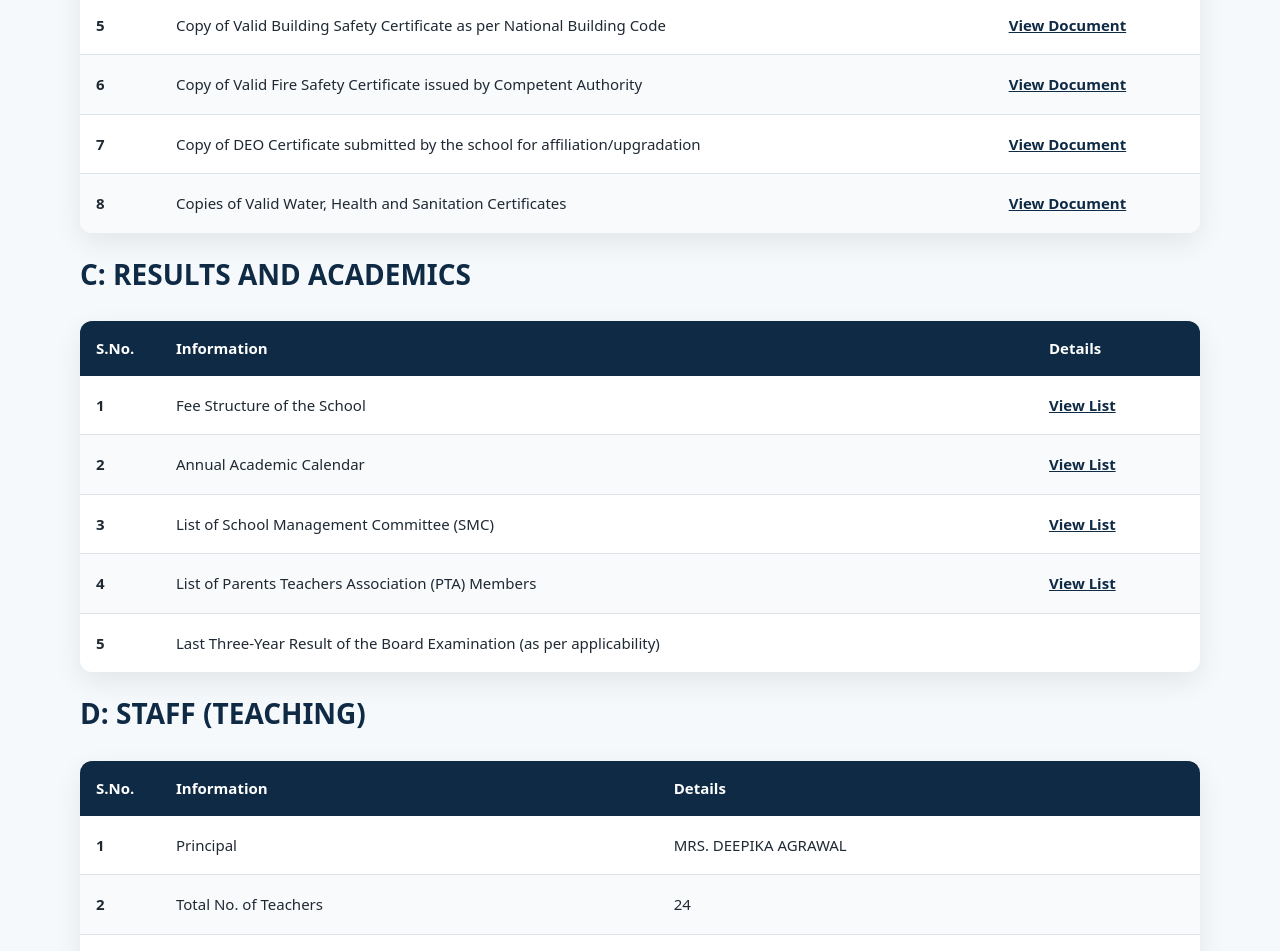
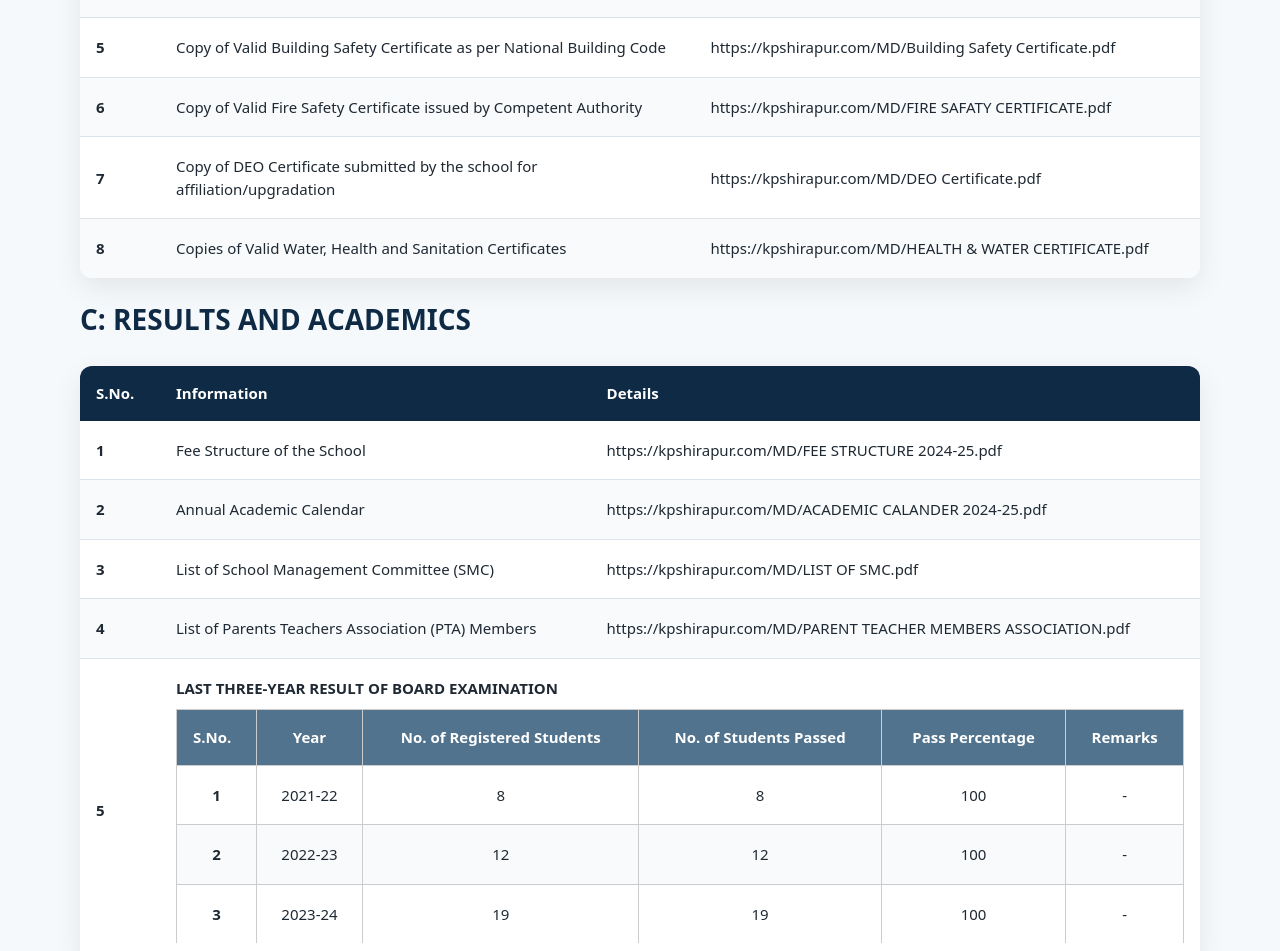
Before and after one commit to ali-0507/Krishna-Public-School, a React (Vite) app in the folder frontend/: page /mandatory-public-disclosure in a window 1280 px wide. Shown: the part 1521-2472 px from the top of the page. Built offline with nearby package versions, Linux system fonts and the light colour scheme; no server answers.

Commit message:
mandatory public disclosure updated

```diff
--- a/frontend/src/pages/MandatoryPublicDisclosure.jsx
+++ b/frontend/src/pages/MandatoryPublicDisclosure.jsx
@@ -116,14 +116,14 @@ export default function MandatoryDisclosure() {
         </tr>
       </thead>
 
-      <tbody>
+       <tbody>
         <tr>
           <td>1</td>
           <td>
             Copies of Affiliation/Upgradation Letter and Recent Extension of
             Affiliation, if any
           </td>
-          <td><a href="/pdf/AFFILIATION_AND_UPGRADATION_LETTER.pdf"target="_blank" rel="noopener noreferrer" className="doc-link">View Document</a></td>
+          <td>https://kpshirapur.com/MD/AFFILIATION AND UPGRADATION LETTER.pdf</td>
         </tr>
 
         <tr>
@@ -131,7 +131,7 @@ export default function MandatoryDisclosure() {
           <td>
             Copies of Societies/Trust/Company Registration/Renewal Certificate
           </td>
-          <td><a href="/pdf/SOCIETY_RENEWAL.pdf"target="_blank" rel="noopener noreferrer" className="doc-link">View Document</a></td>
+          <td>https://kpshirapur.com/MD/SOCIETY RENEWAL.pdf</td>
 
         </tr>
 
@@ -140,7 +140,7 @@ export default function MandatoryDisclosure() {
           <td>
             Copy of No Objection Certificate (NOC) issued by the State Govt/UT
           </td>
-          <td><a href="/pdf/NOC.pdf"target="_blank" rel="noopener noreferrer" className="doc-link">View Document</a></td>
+          <td>https://kpshirapur.com/MD/NOC.pdf</td>
         </tr>
 
         <tr>
@@ -148,7 +148,7 @@ export default function MandatoryDisclosure() {
           <td>
             Copies of Recognition Certificate under RTE Act, 2009 and Renewal
           </td>
-          <td><a href="/pdf/RECOGNITION_CERTIFICATE.pdf"target="_blank" rel="noopener noreferrer" className="doc-link">View Document</a></td>
+          <td>https://kpshirapur.com/MD/Recognition Certificate.pdf</td>
         </tr>
 
         <tr>
@@ -156,7 +156,7 @@ export default function MandatoryDisclosure() {
           <td>
             Copy of Valid Building Safety Certificate as per National Building Code
           </td>
-          <td><a href="/pdf/Building_Safety_Certificate.pdf"target="_blank" rel="noopener noreferrer" className="doc-link">View Document</a></td>
+          <td>https://kpshirapur.com/MD/Building Safety Certificate.pdf</td>
         </tr>
 
         <tr>
@@ -164,7 +164,7 @@ export default function MandatoryDisclosure() {
           <td>
             Copy of Valid Fire Safety Certificate issued by Competent Authority
           </td>
-          <td><a href="/pdf/FIRE_SAFATY_CERTIFICATE.pdf"target="_blank" rel="noopener noreferrer" className="doc-link">View Document</a></td>
+          <td>https://kpshirapur.com/MD/FIRE SAFATY CERTIFICATE.pdf</td>
         </tr>
 
         <tr>
@@ -172,7 +172,7 @@ export default function MandatoryDisclosure() {
           <td>
             Copy of DEO Certificate submitted by the school for affiliation/upgradation
           </td>
-          <td><a href="/pdf/DEO_Certificate.pdf"target="_blank" rel="noopener noreferrer" className="doc-link">View Document</a></td>
+          <td>https://kpshirapur.com/MD/DEO Certificate.pdf</td>
         </tr>
 
         <tr>
@@ -180,7 +180,7 @@ export default function MandatoryDisclosure() {
           <td>
             Copies of Valid Water, Health and Sanitation Certificates
           </td>
-          <td><a href="/pdf/HEALTH_&_WATER_CERTIFICATE.pdf"target="_blank" rel="noopener noreferrer" className="doc-link">View Document</a></td>
+          <td>https://kpshirapur.com/MD/HEALTH & WATER CERTIFICATE.pdf</td>
         </tr>
       </tbody>
     </table>
@@ -203,36 +203,83 @@ export default function MandatoryDisclosure() {
         </tr>
       </thead>
 
-      <tbody>
+       <tbody>
         <tr>
           <td>1</td>
           <td>Fee Structure of the School</td>
-          <td><a href="/pdf/FEE_STRUCTURE_2026-27.pdf"target="_blank" rel="noopener noreferrer" className="doc-link">View List</a></td>
+          <td>https://kpshirapur.com/MD/FEE STRUCTURE 2024-25.pdf</td>
         </tr>
 
         <tr>
           <td>2</td>
           <td>Annual Academic Calendar</td>
-          <td><a href="/pdf/ACADEMIC_CALENDAR.pdf" target="_blank" rel="noopener noreferrer" className="doc-link">View List</a></td>
+          <td>https://kpshirapur.com/MD/ACADEMIC CALANDER 2024-25.pdf</td>
         </tr>
 
         <tr>
           <td>3</td>
           <td>List of School Management Committee (SMC)</td>
-          <td><a href="/pdf/LIST_OF_SMC.pdf"target="_blank" rel="noopener noreferrer" className="doc-link">View List</a></td>
+          <td>https://kpshirapur.com/MD/LIST OF SMC.pdf</td>
         </tr>
 
         <tr>
           <td>4</td>
           <td>List of Parents Teachers Association (PTA) Members</td>
-          <td><a href="/pdf/PARENT_TEACHER_MEMBERS_ASSOCIATION.pdf"target="_blank" rel="noopener noreferrer" className="doc-link">View List</a></td>
+          <td>https://kpshirapur.com/MD/PARENT TEACHER MEMBERS ASSOCIATION.pdf</td>
         </tr>
+
+  <tr>
+        <td>5</td>
+      <td colSpan="2">
+        <strong>
+          LAST THREE-YEAR RESULT OF BOARD EXAMINATION
+        </strong>
+
+    <div className="inner-table-wrapper">
+      <table className="inner-table">
+        <thead >
           <tr>
-          <td>5</td>
-          <td>
-            Last Three-Year Result of the Board Examination (as per applicability)
-          </td>
+            <th className="tab-headings">S.No.</th>
+            <th className="text-center tab-headings">Year</th>
+            <th className="text-center tab-headings">No. of Registered Students</th>
+            <th className="text-center tab-headings">No. of Students Passed</th>
+            <th className="text-center tab-headings">Pass Percentage</th>
+            <th className="text-center tab-headings">Remarks</th>
           </tr>
+        </thead>
+
+        <tbody>
+          <tr className="text-center">
+            <td>1</td>
+            <td>2021-22</td>
+            <td>8</td>
+            <td>8</td>
+            <td>100</td>
+            <td>-</td>
+          </tr>
+
+          <tr className="text-center">
+            <td>2</td>
+            <td>2022-23</td>
+            <td>12</td>
+            <td>12</td>
+            <td>100</td>
+            <td>-</td>
+          </tr>
+
+          <tr className="text-center">
+            <td>3</td>
+            <td>2023-24</td>
+            <td>19</td>
+            <td>19</td>
+            <td>100</td>
+            <td>-</td>
+          </tr>
+        </tbody>
+      </table>
+    </div>
+  </td>
+</tr>
       </tbody>
     </table>
   </div>
@@ -367,7 +414,7 @@ export default function MandatoryDisclosure() {
           <td>7</td>
           <td>LINK OF YOU TUBE VIDEO OF INSPECTION OF SCHOOL</td>
           <td>
-            <a href="https://www.youtube.com/watch?v=vUqZ8iY3rxM&t=7s" className="doc-link">View Video</a>
+            https://www.youtube.com/watch?v=vUqZ8iY3rxM&t=7s
           </td>
         </tr>
       </tbody>
--- a/frontend/src/styles/disclosure.css
+++ b/frontend/src/styles/disclosure.css
@@ -60,8 +60,21 @@ html {
   background: #0f2a44;
   color: #ffffff;
 }
-
-
+.inner-table {
+  width: 100%;
+  border-collapse: collapse;
+  margin-top: 10px;
+}
+.inner-table th,
+.inner-table td {
+  border: 1px solid #ccc;
+  padding: 8px;
+  text-align: center;
+}
+.inner-table th {
+  background-color: #f5f5f5;
+  font-weight: 600;
+}
 /*Responsive*/
 @media (max-width: 768px) {
   .mpd-page {
@@ -173,3 +186,9 @@ html {
   color: #0f2a44;
   box-shadow: 0 6px 18px rgba(0,0,0,0.06);
 }
+
+
+.tab-headings{
+  background: #52738d !important;
+  color: white;
+}
```
Also changed, not shown: frontend/src/pages/Achievements.jsx (+0 -91 lines).
